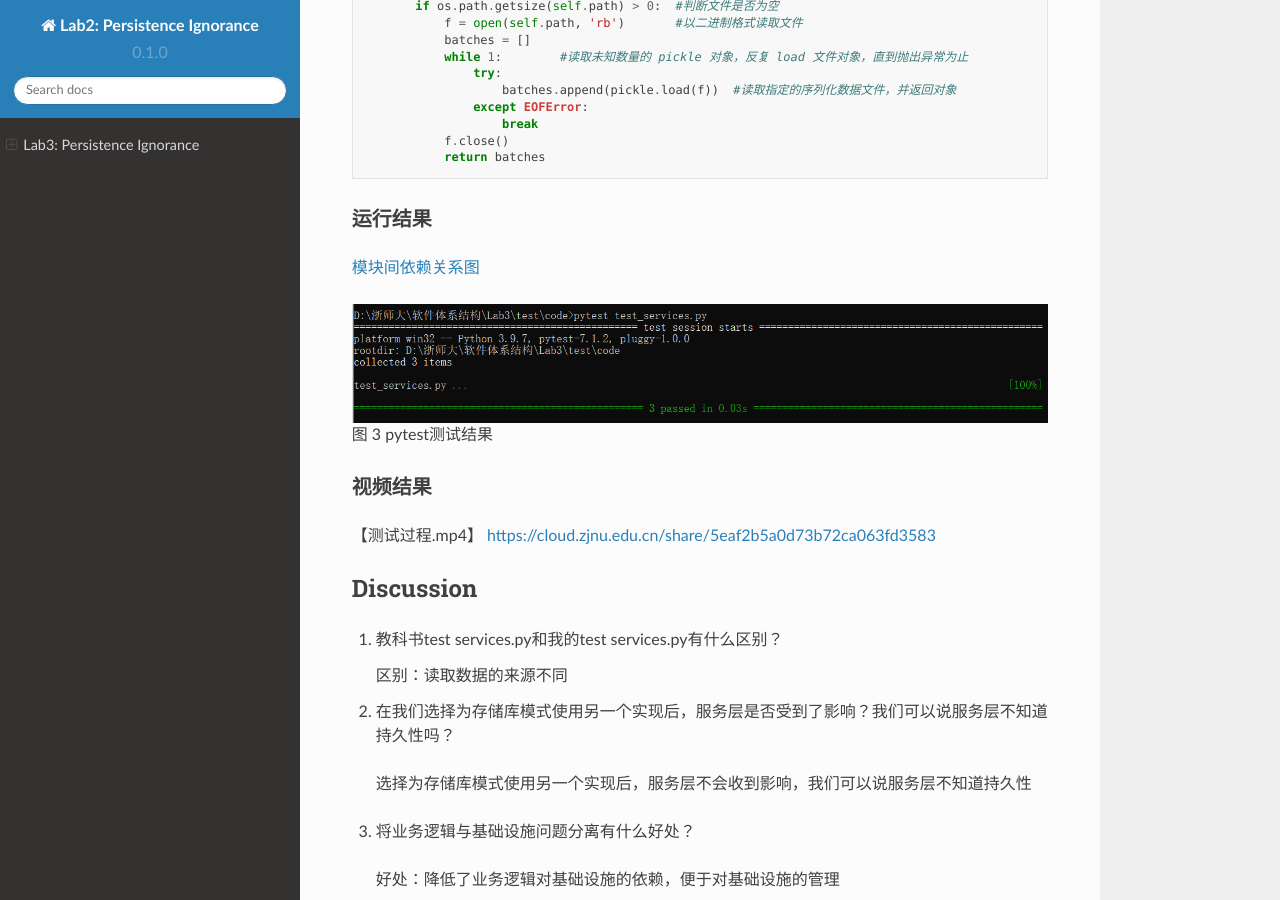
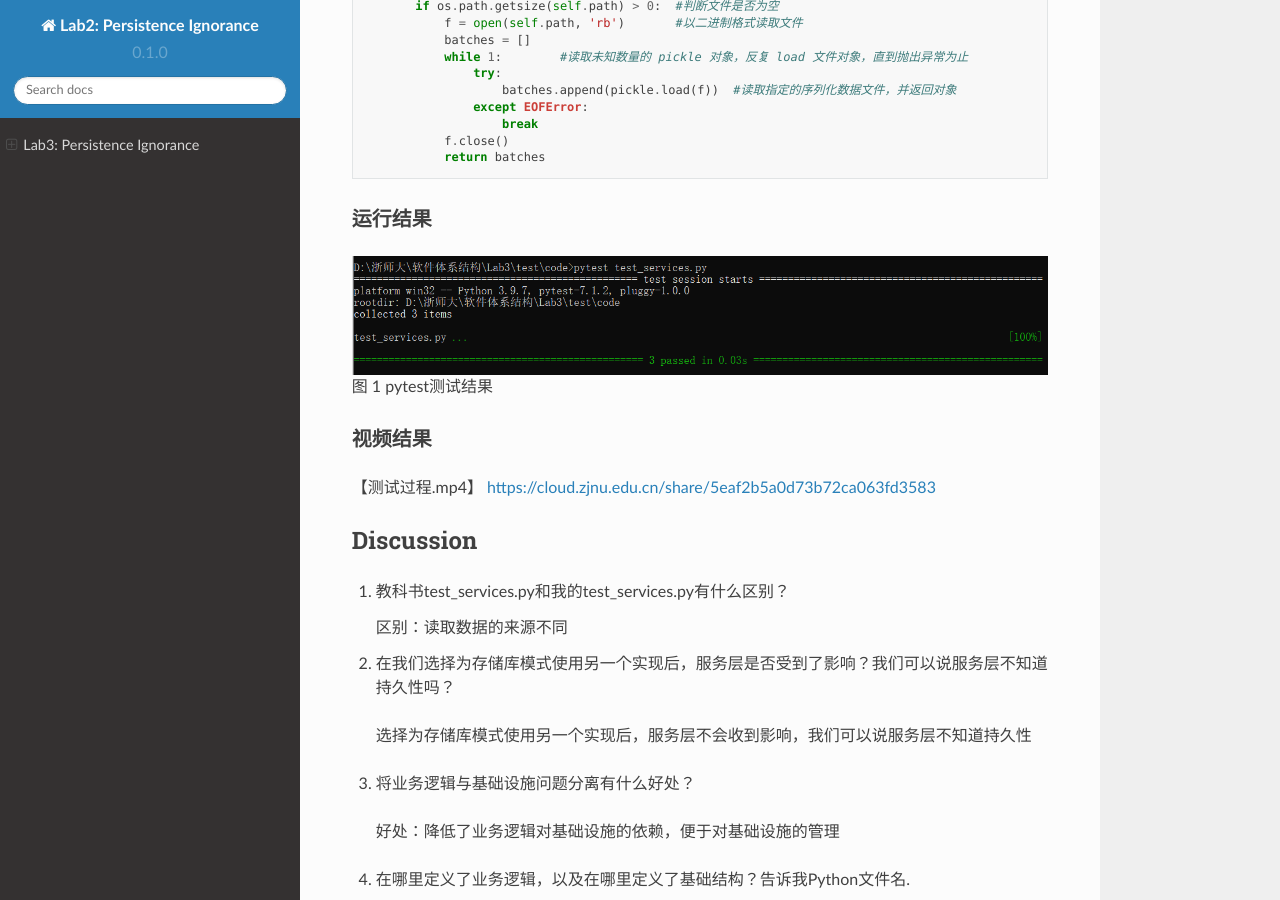
Before and after one commit to MelodyMin/Lab1-Report, a Sphinx documentation site: the page built from docs/source/index.rst, in a window 1280 px wide and 900 px high, scrolled down 1754 px. Built offline with Sphinx 7.4.7 and the Read the Docs theme 2.0.0, drawn with Linux system fonts in a browser that asks for light colours.

Commit message:
Update index.rst

```diff
--- a/docs/source/index.rst
+++ b/docs/source/index.rst
@@ -101,13 +101,11 @@ repository.py
 运行结果
 ~~~~~~~~~~~~~~~~~~~~~~~~~~~~~~~~
 
-`模块间依赖关系图 <https://s1.ax1x.com/2022/05/02/OF9n5F.png>`_
-
 .. image:: ../media/test.png
    :align: center
    :alt: pytest测试结果
 
-图 3 pytest测试结果
+图 1 pytest测试结果
 
 
 视频结果
@@ -117,7 +115,7 @@ repository.py
 
 Discussion
 -----------------------------------
-1. 教科书test services.py和我的test services.py有什么区别？
+1. 教科书test_services.py和我的test_services.py有什么区别？
 
    区别：读取数据的来源不同
 
```
